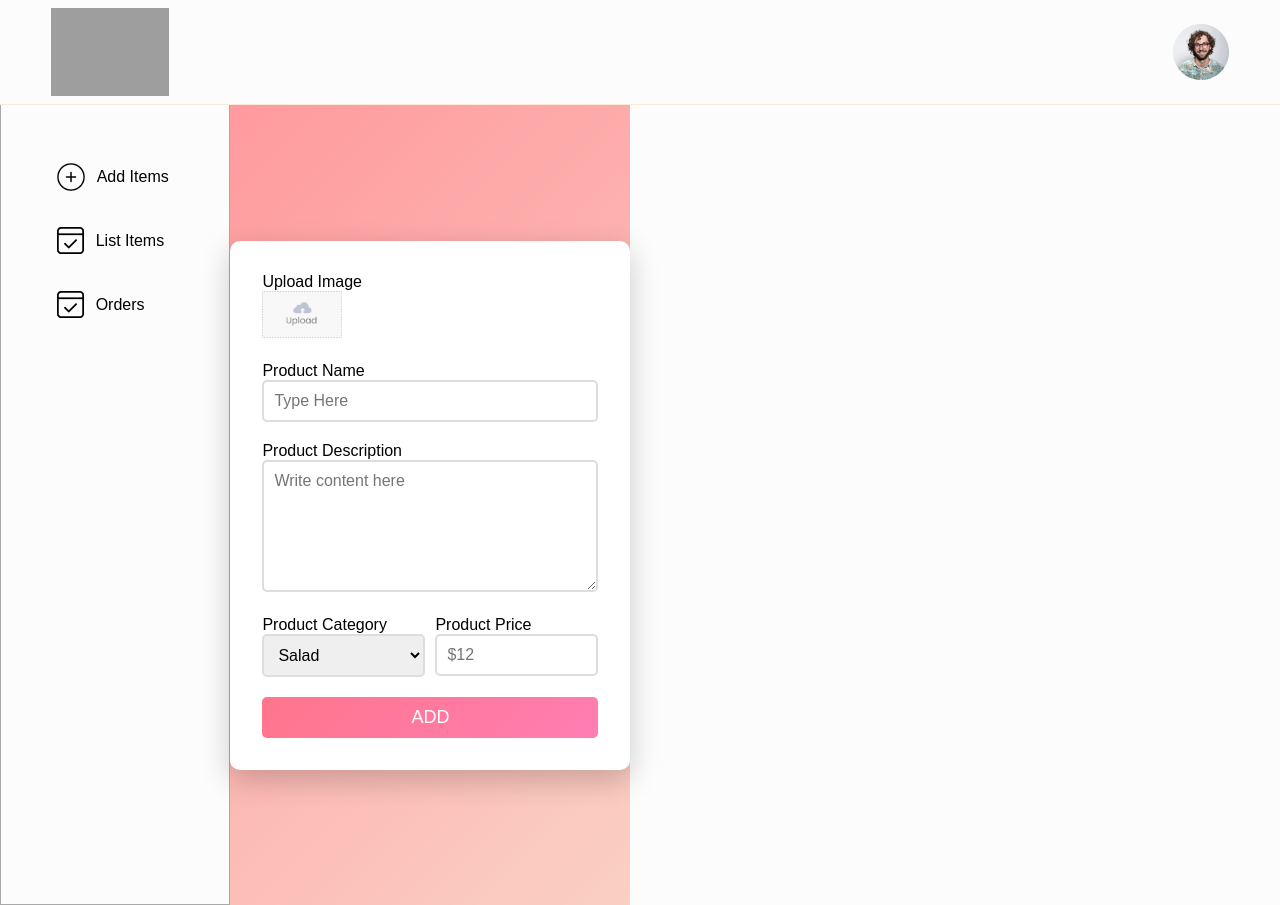
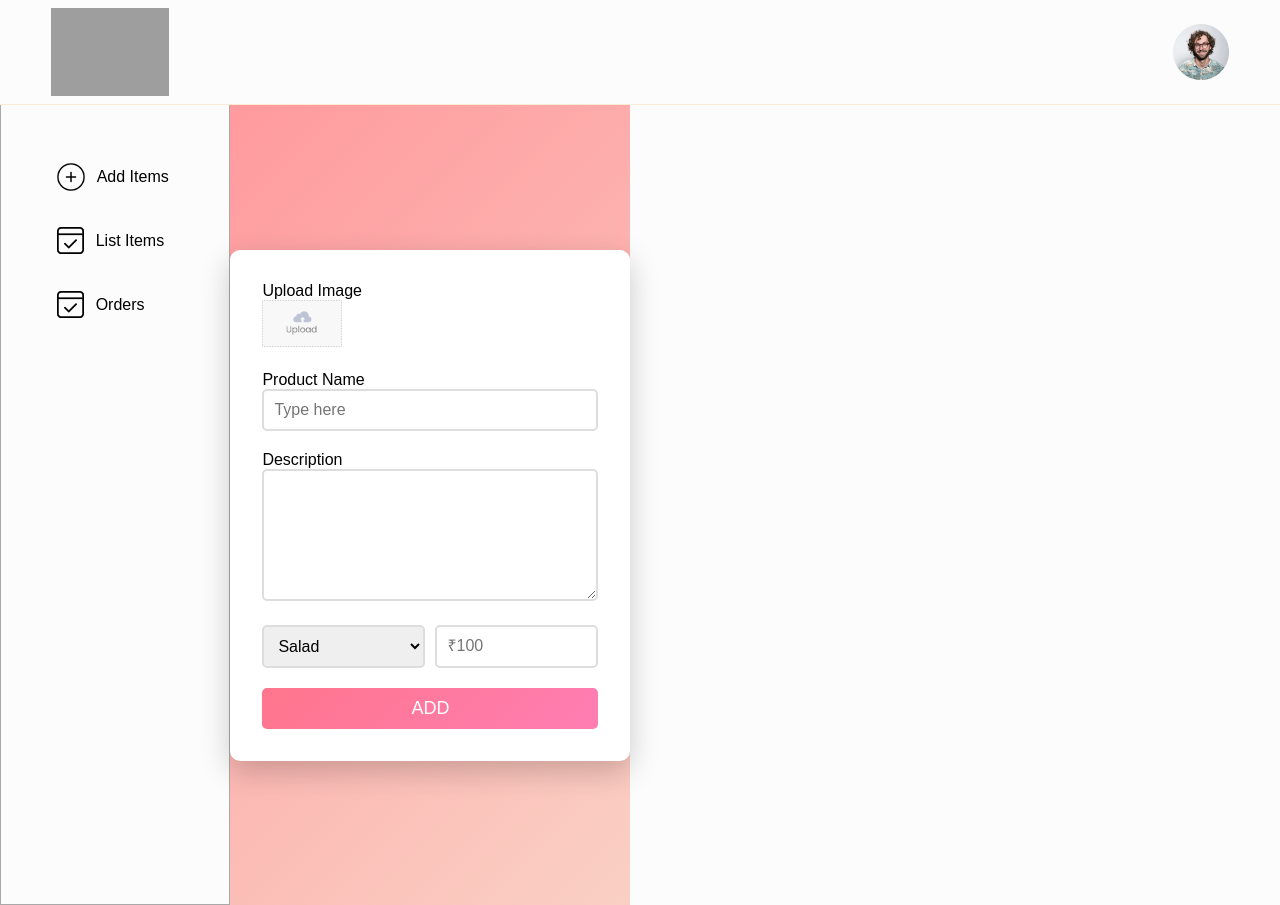
Before and after one commit to mayurpawar1219/Food-Delivery-Website, a React (Vite) app in the folder admin/: page /add in a window 1280 px wide. Built offline with nearby package versions, Linux system fonts and the light colour scheme; grey boxes are pictures that could not be loaded.

Commit message:
Refactor Add component and improve error handling
Refactor Add component for improved error handling and code clarity.

```diff
--- a/admin/src/pages/Add/Add.jsx
+++ b/admin/src/pages/Add/Add.jsx
@@ -5,7 +5,6 @@ import axios from "axios";
 import { toast } from "react-toastify";
 
 const Add = ({ url }) => {
-  // const url = "http://localhost:4000";
   const [image, setImage] = useState(null);
   const [data, setData] = useState({
     name: "",
@@ -14,17 +13,18 @@ const Add = ({ url }) => {
     price: "",
   });
 
-  const onChangeHandler = (event) => {
-    const { name, value } = event.target;
-    setData((prevData) => ({ ...prevData, [name]: value }));
+  const onChangeHandler = (e) => {
+    setData({ ...data, [e.target.name]: e.target.value });
   };
 
-  const onSubmitHandler = async (event) => {
-    event.preventDefault();
+  const onSubmitHandler = async (e) => {
+    e.preventDefault();
+
     if (!image) {
-      alert("Please upload an image");
+      toast.error("Please upload an image");
       return;
     }
+
     try {
       const formData = new FormData();
       formData.append("name", data.name);
@@ -33,23 +33,23 @@ const Add = ({ url }) => {
       formData.append("category", data.category);
       formData.append("image", image);
 
-      const response = await axios.post(`${url}/api/food/add`, formData);
+      const res = await axios.post(`${url}/api/food/add`, formData);
 
-      if (response.data.success) {
+      if (res.data.success) {
+        toast.success(res.data.message);
         setData({
           name: "",
           description: "",
           category: "Salad",
           price: "",
         });
-        setImage(false);
-        toast.success(response.data.message);
+        setImage(null);
       } else {
-        toast.error(response.data.message);
+        toast.error(res.data.message);
       }
-    } catch (error) {
-      console.error("Error adding product:", error);
-      alert("Something went wrong. Please try again later.");
+    } catch (err) {
+      toast.error("Server error");
+      console.error(err);
     }
   };
 
@@ -61,72 +61,62 @@ const Add = ({ url }) => {
           <label htmlFor="image">
             <img
               src={image ? URL.createObjectURL(image) : assets.upload_area}
-              alt="Upload"
+              alt=""
             />
           </label>
           <input
-            onChange={(e) => setImage(e.target.files[0])}
             type="file"
             id="image"
             hidden
+            onChange={(e) => setImage(e.target.files[0])}
+          />
+        </div>
+
+        <div className="add-product-name flex-col">
+          <p>Product Name</p>
+          <input
+            name="name"
+            value={data.name}
+            onChange={onChangeHandler}
+            placeholder="Type here"
             required
           />
         </div>
-        <div className="add-product-name flex-col">
-          <p>Product Name</p>
-          <input
+
+        <div className="add-product-description flex-col">
+          <p>Description</p>
+          <textarea
+            name="description"
+            value={data.description}
             onChange={onChangeHandler}
-            value={data.name}
-            type="text"
-            name="name"
-            placeholder="Type Here"
+            rows="6"
             required
           />
         </div>
-        <div className="add-product-description flex-col">
-          <p>Product Description</p>
-          <textarea
+
+        <div className="add-category-price">
+          <select name="category" value={data.category} onChange={onChangeHandler}>
+            <option>Salad</option>
+            <option>Rolls</option>
+            <option>Deserts</option>
+            <option>Sandwich</option>
+            <option>Cake</option>
+            <option>Pure Veg</option>
+            <option>Pasta</option>
+            <option>Noodles</option>
+          </select>
+
+          <input
+            type="number"
+            name="price"
+            value={data.price}
             onChange={onChangeHandler}
-            value={data.description}
-            name="description"
-            rows="6"
-            placeholder="Write content here"
+            placeholder="₹100"
             required
-          ></textarea>
+          />
         </div>
-        <div className="add-category-price">
-          <div className="add-category flex-col">
-            <p>Product Category</p>
-            <select
-              onChange={onChangeHandler}
-              name="category"
-              value={data.category}
-            >
-              <option value="Salad">Salad</option>
-              <option value="Rolls">Rolls</option>
-              <option value="Deserts">Deserts</option>
-              <option value="Sandwich">Sandwich</option>
-              <option value="Cake">Cake</option>
-              <option value="Pure Veg">Pure Veg</option>
-              <option value="Pasta">Pasta</option>
-              <option value="Noodles">Noodles</option>
-            </select>
-          </div>
-          <div className="add-price flex-col">
-            <p>Product Price </p>
-            <input
-              onChange={onChangeHandler}
-              value={data.price}
-              type="number"
-              name="price"
-              placeholder="$12"
-              required
-            />
-          </div>
-        </div>
-        <button type="submit" className="add-btn">
-          ADD
-        </button>
+
+        <button className="add-btn">ADD</button>
       </form>
     </div>
   );
```
